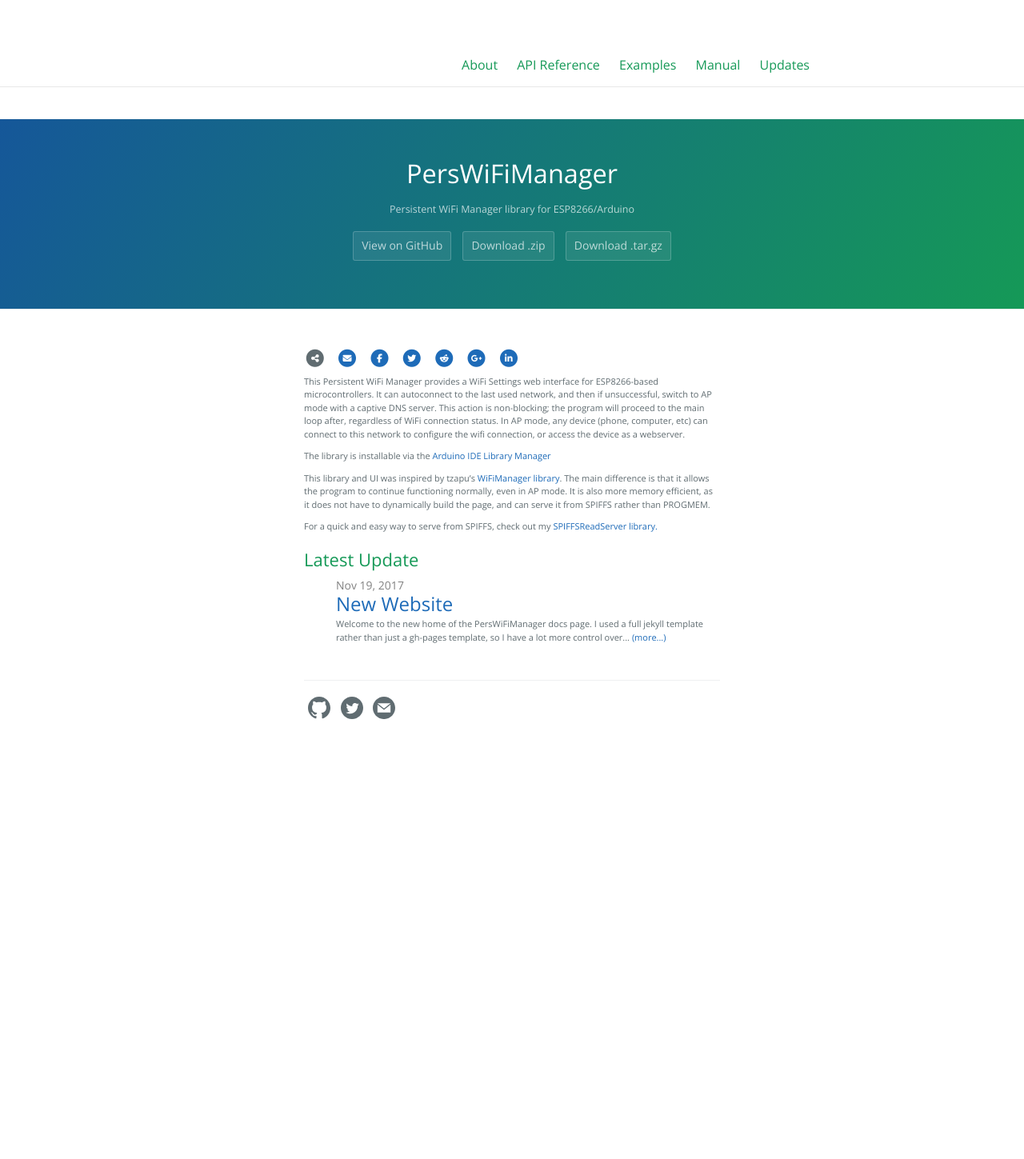
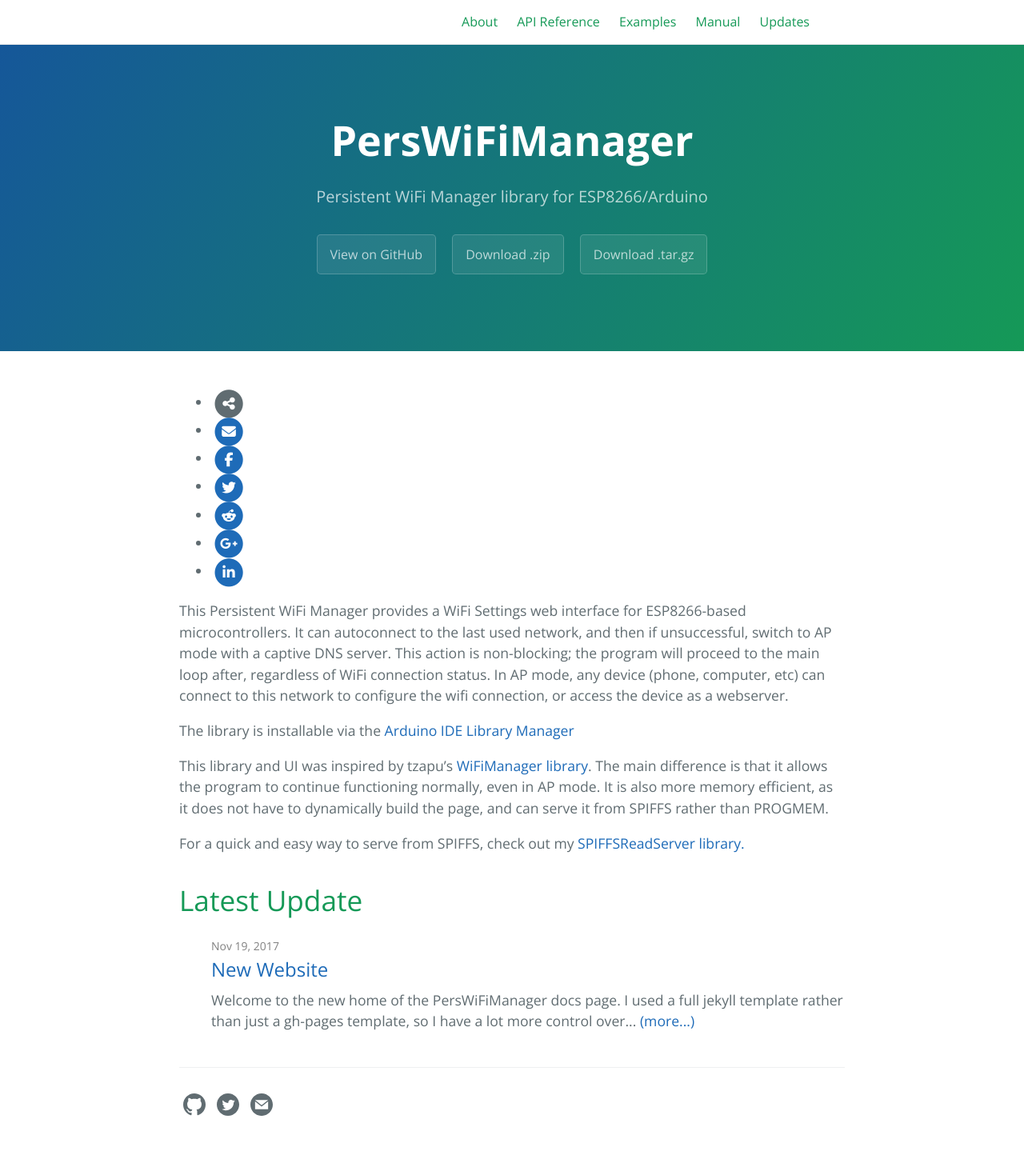
Before and after one commit to r-downing/PersWiFiManager, a Jekyll site: the page built from index.md, in a window 1280 px wide. Shown: the whole page at 80% size. Built offline with Jekyll 4.4.1, drawn with Linux system fonts in a browser that asks for light colours; nearby versions of some CDN libraries; before the commit the page ends 933 px from its top, so only the background shows below that.

Commit message:
remove bootstrap

```diff
--- a/_layouts/default.html
+++ b/_layouts/default.html
@@ -36,9 +36,6 @@
     <link rel="alternate" media="handheld" href=""> -->
 
     <script src="https://use.fontawesome.com/cb6a6a1947.js"></script>
-    <!-- Latest compiled and minified CSS -->
-<link rel="stylesheet" href="https://maxcdn.bootstrapcdn.com/bootstrap/3.3.7/css/bootstrap.min.css" integrity="sha384-BVYiiSIFeK1dGmJRAkycuHAHRg32OmUcww7on3RYdg4Va+PmSTsz/K68vbdEjh4u" crossorigin="anonymous">
-
 
     <link href='https://fonts.googleapis.com/css?family=Open+Sans:400,700' rel='stylesheet' type='text/css'>
     <link rel="stylesheet" href="{{ '/assets/css/style.css?v=' | append: site.github.build_revision | relative_url }}">
```
